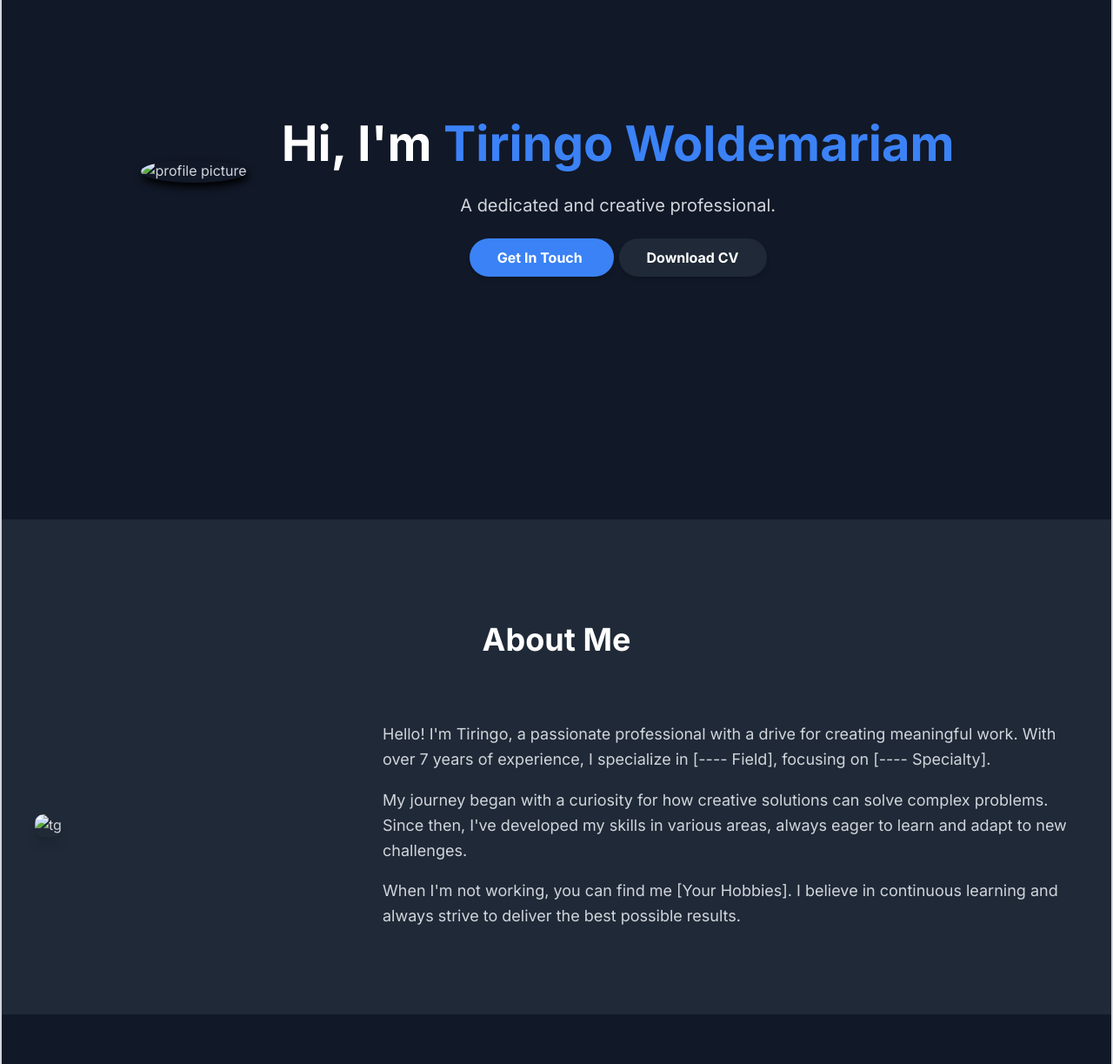
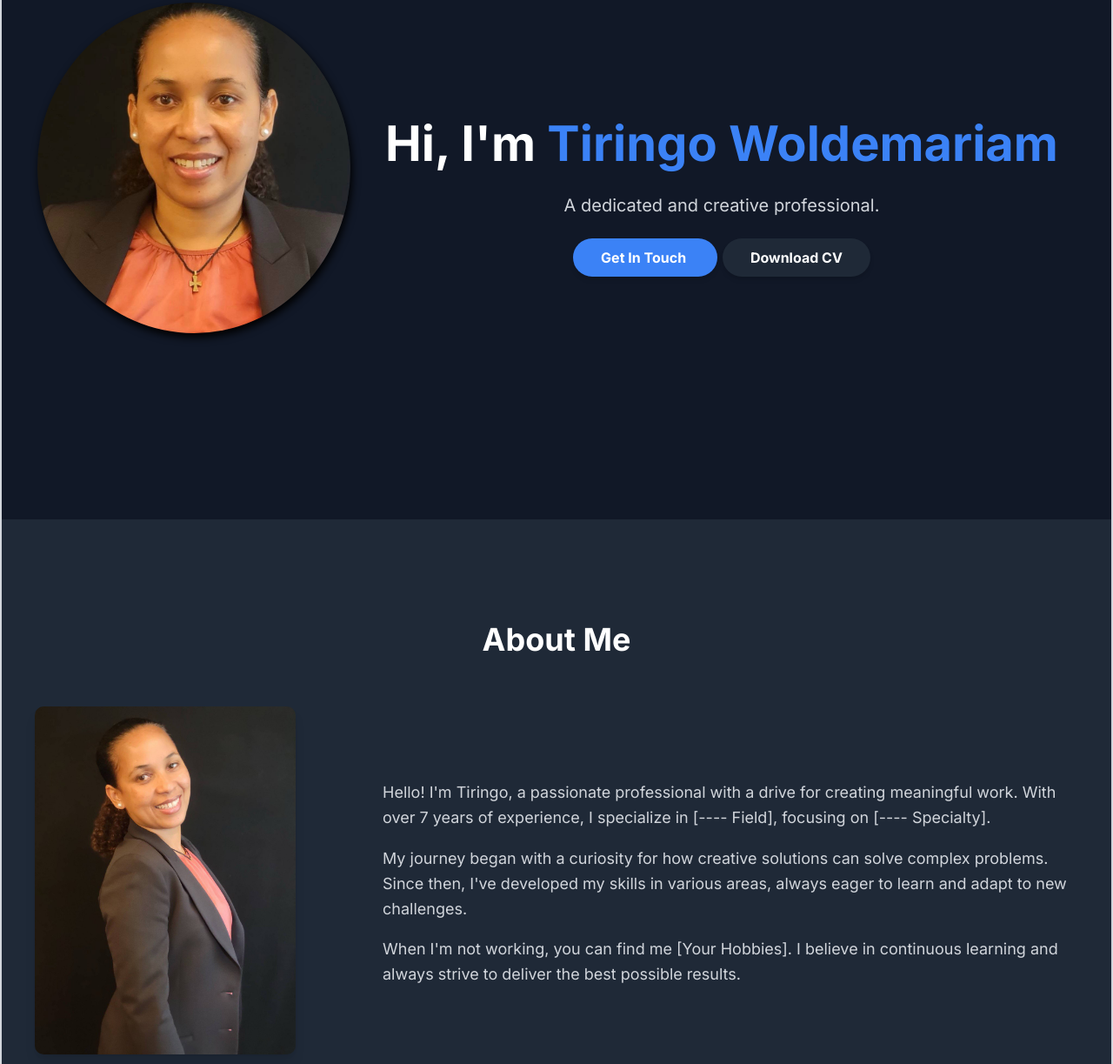
Before and after one commit to yared-seb/yared-seb, a plain HTML site: page tg2.html in a window 1280 px wide. Shown: the part 221-1444 px from the top of the page at 87% size. Drawn offline with Linux system fonts and the light colour scheme.

Commit message:
Update tg2.html

```diff
--- a/tg2.html
+++ b/tg2.html
@@ -40,7 +40,7 @@
       <section id="hero" class="hero-section">
         <div class="profile-picture">
           <img
-            src="./images/IMG_20250813_173448_622.jpg"
+            src="IMG_20250813_173448_622.jpg"
             alt="profile picture"
           />
         </div>
@@ -63,7 +63,7 @@
           <h2 class="section-title">About Me</h2>
           <div class="about-content">
             <div class="profile-image">
-              <img src="./images/IMG_20250813_173443_642.jpg" alt="tg" />
+              <img src="IMG_20250813_173443_642.jpg" alt="tg" />
             </div>
             <div class="about-text">
               <p>
```
